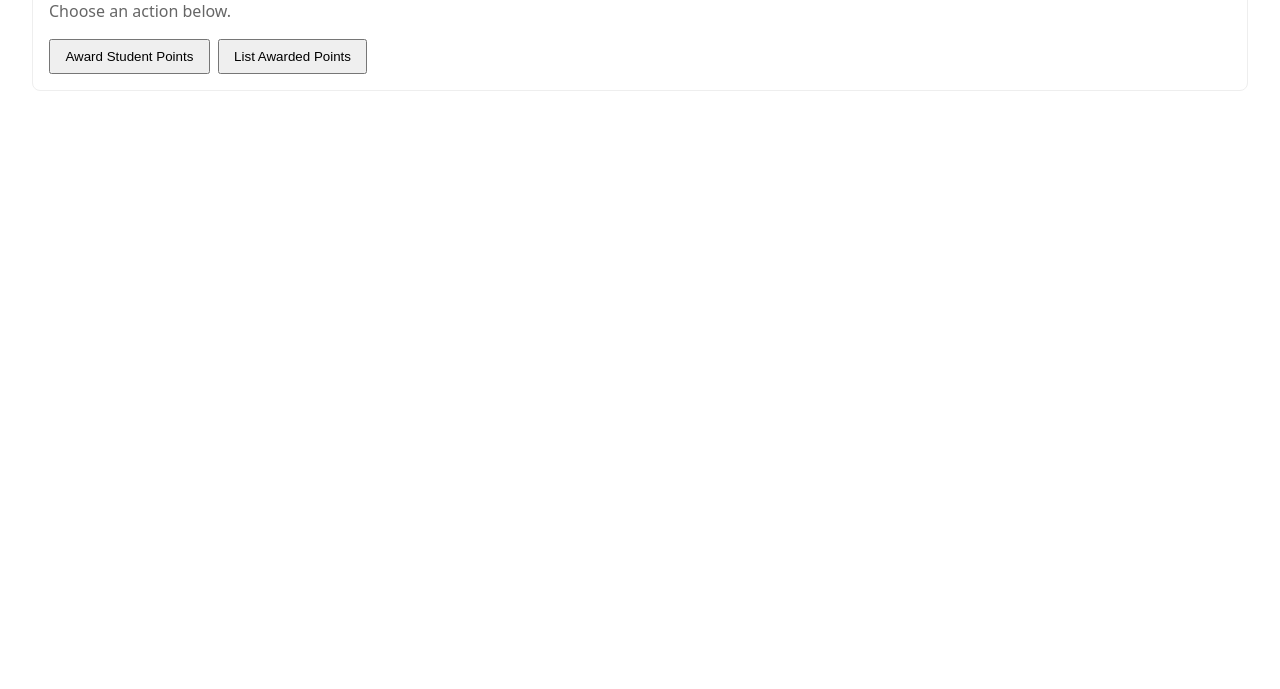
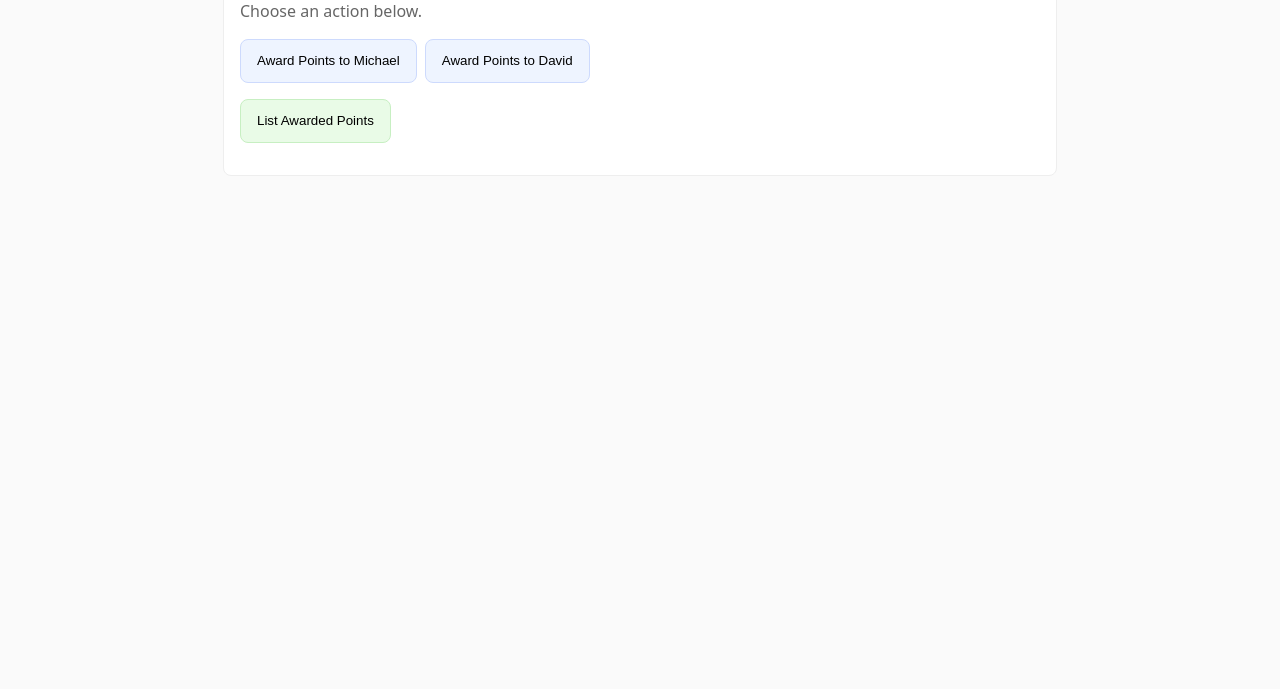
Before and after one commit to coachartcodingstudentone/studentrewardpoints, a plain HTML site: page index.html in a window 1280 px wide. Shown: the part 111-800 px from the top of the page. Drawn offline with Linux system fonts and the light colour scheme.

Commit message:
Update index.html
Added buttons

```diff
--- a/index.html
+++ b/index.html
@@ -2,20 +2,68 @@
 <html lang="en">
 <head>
   <meta charset="UTF-8" />
+  <meta name="viewport" content="width=device-width, initial-scale=1" />
   <title>Student Points System</title>
   <style>
-    body { font-family: system-ui, -apple-system, Segoe UI, Roboto, Arial, sans-serif; margin: 2rem; line-height: 1.4; }
+    :root {
+      --gap: 0.5rem;
+      --radius: 8px;
+    }
+
+    body {
+      font-family: system-ui, -apple-system, Segoe UI, Roboto, Arial, sans-serif;
+      margin: 2rem;
+      line-height: 1.4;
+      background: #fafafa;
+      color: #111;
+    }
+
     h1 { font-size: 1.4rem; margin-bottom: 0.5rem; }
-    form { display: flex; gap: 0.5rem; flex-wrap: wrap; margin-bottom: 1rem; }
-    input[type="text"] { padding: 0.5rem; min-width: 16rem; }
-    button { padding: 0.5rem 0.9rem; cursor: pointer; }
+    h2 { font-size: 1.1rem; margin: 0 0 0.25rem; }
+
     .muted { color: #666; }
     .error { color: #b00020; }
+
+    .card {
+      border: 1px solid #eee;
+      border-radius: var(--radius);
+      padding: 1rem;
+      background: #fff;
+      max-width: 800px;
+      margin: 0 auto;
+    }
+
+    .row {
+      display: flex;
+      gap: var(--gap);
+      flex-wrap: wrap;
+      margin-bottom: 1rem;
+    }
+
+    button {
+      padding: 0.65rem 1rem;
+      cursor: pointer;
+      border: 1px solid #ddd;
+      border-radius: 8px;
+      background: #f7f7f7;
+      min-height: 44px;         /* good touch target for iPhone */
+    }
+
+    button.award { background: #eef4ff; border-color: #cddafd; }
+    button.list { background: #e9fbe7; border-color: #c7efc2; }
+
+    /* Tables (kept from your original) */
     table { border-collapse: collapse; width: 100%; margin-top: 0.5rem; }
     th, td { border: 1px solid #ddd; padding: 0.5rem; text-align: left; }
     th { background: #f7f7f7; }
     #total { font-weight: 600; margin-top: 0.5rem; }
-    .card { border: 1px solid #eee; border-radius: 8px; padding: 1rem; }
+
+    /* Mobile-friendly tweaks */
+    @media (max-width: 480px) {
+      body { margin: 1rem; }
+      .row > * { flex: 1 1 100%; } /* stack buttons full-width on small screens */
+      button { width: 100%; }
+    }
   </style>
 </head>
 <body>
@@ -23,10 +71,18 @@
     <h1>Student Points System</h1>
     <p class="muted">Choose an action below.</p>
 
-    <div style="display:flex; gap:0.5rem; flex-wrap:wrap;">
-      <button type="button" onclick="location.href='AwardPointsV1.html'">Award Student Points</button>
-      <button type="button" onclick="location.href='ListPointsV1.html'">List Awarded Points</button>
+    <div class="row">
+      <button type="button" class="award" onclick="location.href='AwardPointsV1.html?name=Michael'">
+        Award Points to Michael
+      </button>
+      <button type="button" class="award" onclick="location.href='AwardPointsV1.html?name=David'">
+        Award Points to David
+      </button>
+    </div>
+    <div class="row">
+      <button type="button" class="list" onclick="location.href='ListPointsV1.html'">List Awarded Points</button>
     </div>
   </div>
 </body>
+
 </html>
```
